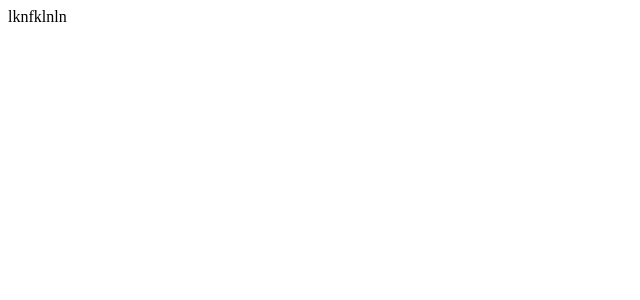
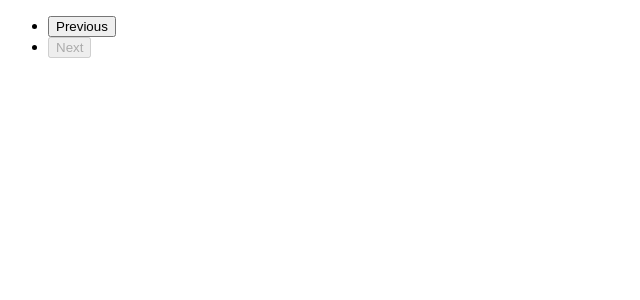
Before and after one commit to anishsaini/pagination, a React (Vite) app: page / in a window 1280 px wide. Shown: the top 300 px of the page, without its empty margins (0-640 px from the left). Built offline with nearby package versions, Linux system fonts and the light colour scheme.

Commit message:
add button to change the pages and apply there logic

```diff
--- a/src/App.css
+++ b/src/App.css
@@ -0,0 +1,24 @@
+/* src/App.css */
+
+.app {
+  font-family: Arial, sans-serif;
+  text-align: center;
+  margin: 20px;
+}
+
+.item {
+  padding: 10px;
+  border: 1px solid #ddd;
+  margin: 5px;
+  background-color: #f8f8f8;
+}
+
+.infinite-scroll {
+  max-width: 400px;
+  margin: 0 auto;
+}
+
+p {
+  color: #555;
+  margin-top: 20px;
+}
--- a/src/App.jsx
+++ b/src/App.jsx
@@ -1,7 +1,11 @@
-import "./App.css";
+import Pagination from "./Components/Pagination";
 
-function App() {
-  return <div>lknfklnln</div>;
-}
+const App = () => {
+  return (
+    <div>
+      <Pagination />
+    </div>
+  );
+};
 
 export default App;
--- a/src/Components/Pagination.jsx
+++ b/src/Components/Pagination.jsx
@@ -0,0 +1,47 @@
+import "../App.css";
+import PropTypes from "prop-types";
+
+const Pagination = ({ currentPage, totalPages, onPageChange }) => {
+  const pageNumbers = [];
+
+  for (let i = 1; i <= totalPages; i++) {
+    pageNumbers.push(i);
+  }
+  return (
+    <div>
+      <nav className="pagination">
+        <ul>
+          <li>
+            <button
+              onClick={() => onPageChange(currentPage - 1)}
+              disabled={currentPage === 1}
+            >
+              Previous
+            </button>
+          </li>
+          {pageNumbers.map((number) => (
+            <li key={number} className={number === currentPage ? "active" : ""}>
+              <button onClick={() => onPageChange(number)}>{number}</button>
+            </li>
+          ))}
+          <li>
+            <button
+              onClick={() => onPageChange(currentPage + 1)}
+              disabled={currentPage === totalPages}
+            >
+              Next
+            </button>
+          </li>
+        </ul>
+      </nav>
+    </div>
+  );
+};
+
+Pagination.propTypes = {
+  currentPage: PropTypes.number.isRequired,
+  totalPages: PropTypes.number.isRequired,
+  onPageChange: PropTypes.func.isRequired,
+};
+
+export default Pagination;
```
